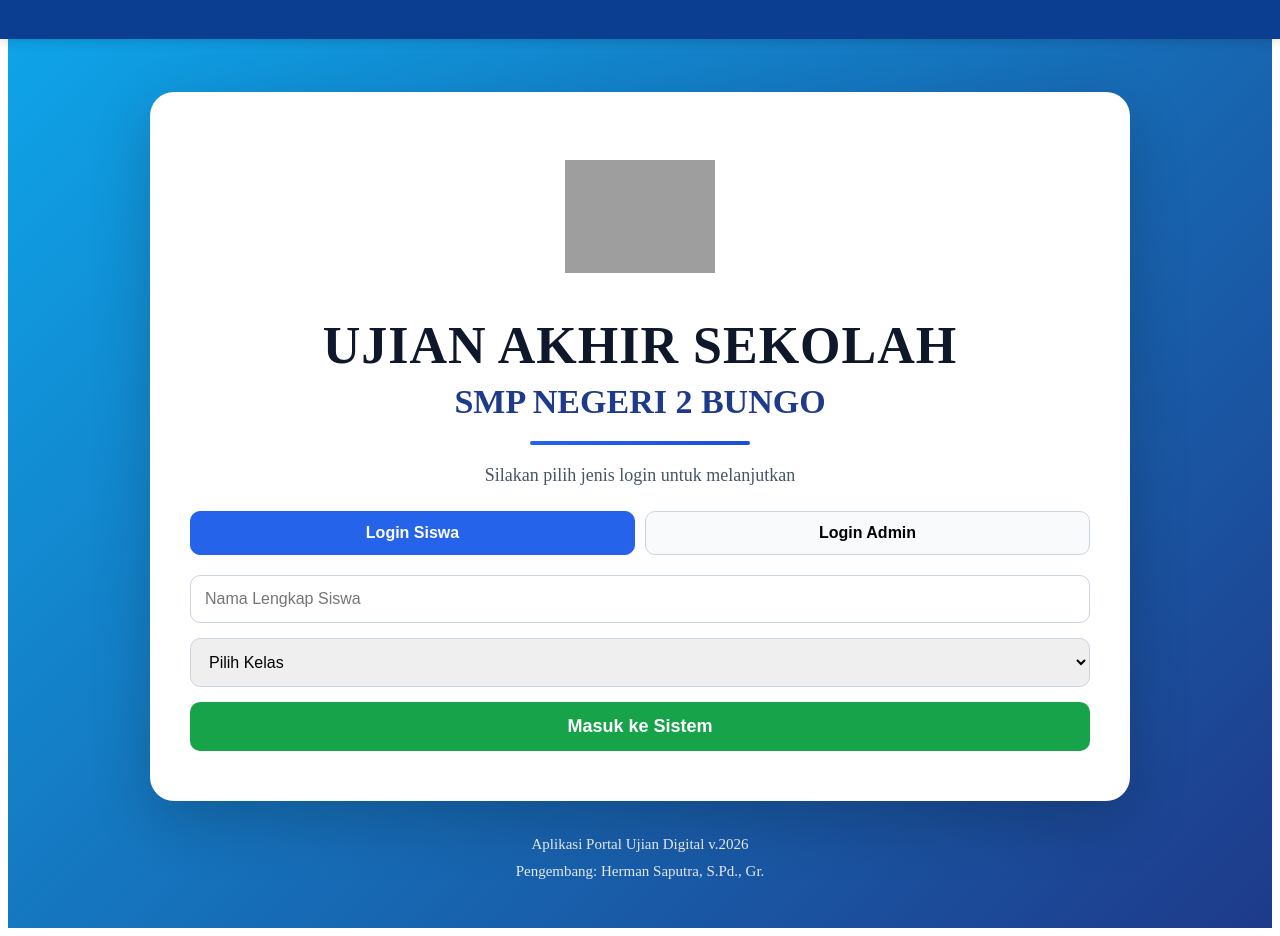
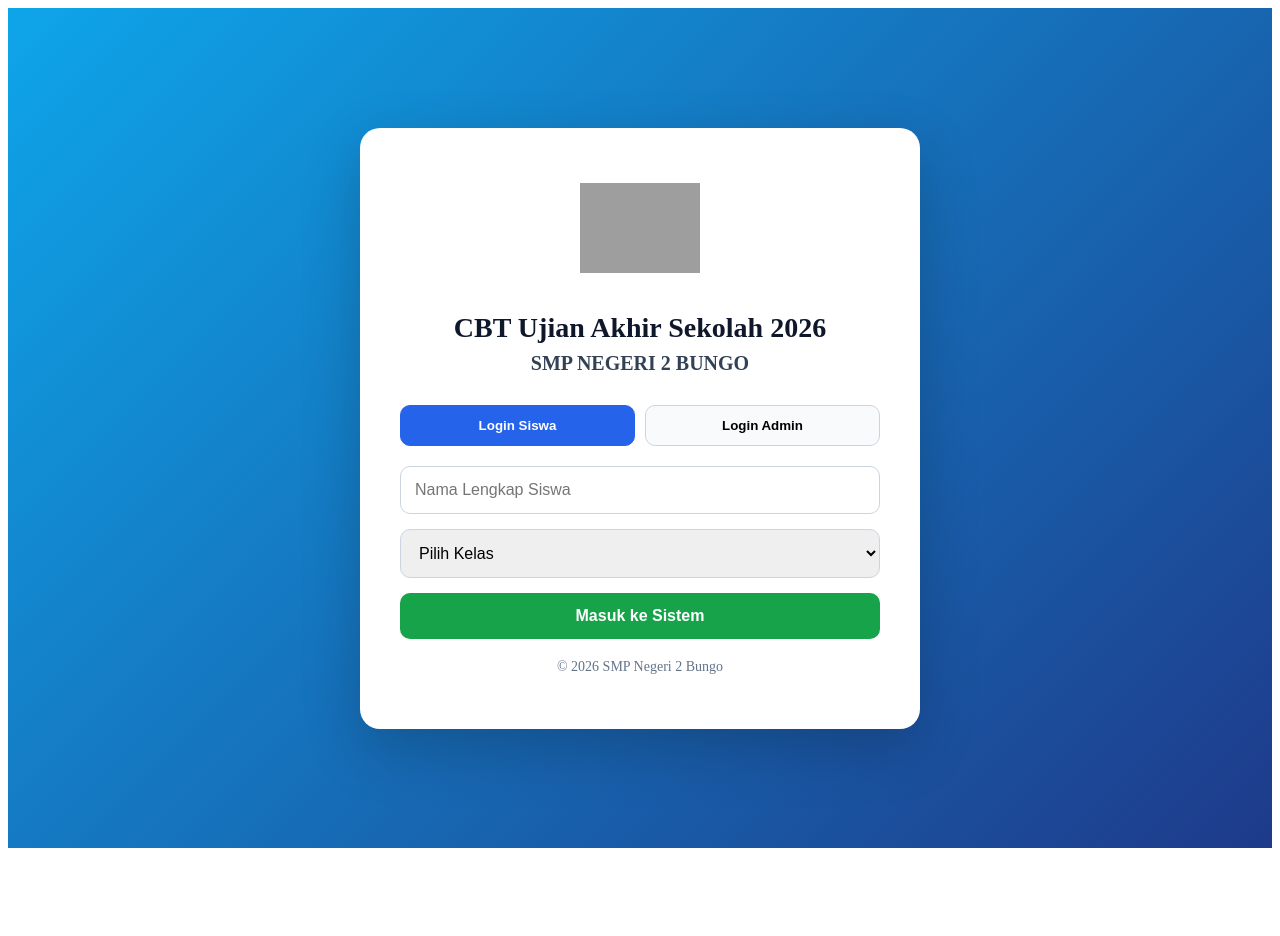
Before and after one commit to shaherman35-collab/UJIAN-AKHIR-SEMESTER-SMP-NEGERI-2-BUNGO, a React (Vite) app: page / in a window 1280 px wide. After the commit the page ends 856 px from the top, so only its background shows below. Built offline with nearby package versions, Linux system fonts and the light colour scheme; grey boxes are pictures that could not be loaded.

Commit message:
Update App.jsx

```diff
--- a/src/App.jsx
+++ b/src/App.jsx
@@ -1,14 +1,13 @@
 // ============================================================================
-// APP.JSX - UJIAN AKHIR SEKOLAH SMP NEGERI 2 BUNGO
+// APP.JSX - CBT SMP NEGERI 2 BUNGO
 // ============================================================================
 // FITUR:
 // ✅ Logo SMP Negeri 2 Bungo
-// ✅ Running Text di bagian atas
 // ✅ Login Admin dan Siswa
 // ✅ Dashboard Admin
 // ✅ Dashboard Siswa
 // ✅ Daftar kelas 7A-7I dan 8A-8I
-// ✅ Watermark pengembang
+// ✅ Tampilan modern dan responsif
 // ============================================================================
 
 import React, { useState } from "react";
@@ -17,24 +16,12 @@ import React, { useState } from "react";
 // KONFIGURASI SEKOLAH
 // ============================================================================
 
-// Simpan logo dengan nama ini di folder /public
+// GANTI DENGAN FILE LOGO DI FOLDER /public/logo-smpn2-bungo.jpg
 const LOGO_SEKOLAH = "/logo-smpn2-bungo.jpg";
 
-// Judul aplikasi
-const NAMA_APLIKASI = "UJIAN AKHIR SEKOLAH";
+const NAMA_SEKOLAH = "SMP NEGERI 2 BUNGO";
+const NAMA_APLIKASI = "CBT Ujian Akhir Sekolah 2026";
 
-// Nama sekolah
-const NAMA_SEKOLAH = "SMP NEGERI 2 BUNGO";
-
-// Running text
-const RUNNING_TEXT =
-  "📢 Portal Ujian Digital SMPN 2 Muara Bungo 2026 - Kejujuran Adalah Karakter Utama - Desain: Herman Saputra, S.Pd., Gr.";
-
-// Watermark
-const WATERMARK_1 = "Aplikasi Portal Ujian Digital v.2026";
-const WATERMARK_2 = "Pengembang: Herman Saputra, S.Pd., Gr.";
-
-// Daftar kelas
 const DAFTAR_KELAS = [
   "7A", "7B", "7C", "7D", "7E", "7F", "7G", "7H", "7I",
   "8A", "8B", "8C", "8D", "8E", "8F", "8G", "8H", "8I"
@@ -57,26 +44,6 @@ export default function App() {
   const [kelasSiswa, setKelasSiswa] = useState("");
   const [pesan, setPesan] = useState("");
   const [userAktif, setUserAktif] = useState(null);
-
-  // Menambahkan animasi marquee sekali saja
-  if (
-    typeof document !== "undefined" &&
-    !document.getElementById("marquee-style")
-  ) {
-    const style = document.createElement("style");
-    style.id = "marquee-style";
-    style.innerHTML = `
-      @keyframes marquee {
-        0% {
-          transform: translateX(100%);
-        }
-        100% {
-          transform: translateX(-100%);
-        }
-      }
-    `;
-    document.head.appendChild(style);
-  }
 
   // ==========================================================================
   // LOGIN
@@ -136,41 +103,17 @@ export default function App() {
   if (halaman === "login") {
     return (
       <div style={styles.container}>
-        {/* RUNNING TEXT */}
-        <div style={styles.marqueeWrapper}>
-          <div style={styles.marquee}>
-            {RUNNING_TEXT}
-          </div>
-        </div>
-
-        {/* KARTU LOGIN */}
         <div style={styles.card}>
-          {/* LOGO SEKOLAH */}
           <img
             src={LOGO_SEKOLAH}
             alt="Logo SMP Negeri 2 Bungo"
             style={styles.logo}
           />
 
-          {/* JUDUL APLIKASI */}
-          <h1 style={styles.title}>
-            {NAMA_APLIKASI}
-          </h1>
+          <h1 style={styles.title}>{NAMA_APLIKASI}</h1>
+          <h2 style={styles.subtitle}>{NAMA_SEKOLAH}</h2>
 
-          {/* NAMA SEKOLAH */}
-          <h2 style={styles.subtitle}>
-            {NAMA_SEKOLAH}
-          </h2>
-
-          {/* GARIS PEMISAH */}
-          <div style={styles.divider}></div>
-
-          {/* DESKRIPSI */}
-          <p style={styles.description}>
-            Silakan pilih jenis login untuk melanjutkan
-          </p>
-
-          {/* TAB LOGIN */}
+          {/* Pilihan Login */}
           <div style={styles.tabContainer}>
             <button
               style={{
@@ -199,7 +142,7 @@ export default function App() {
             </button>
           </div>
 
-          {/* FORM LOGIN SISWA */}
+          {/* Form Login Siswa */}
           {modeLogin === "siswa" && (
             <>
               <input
@@ -225,7 +168,7 @@ export default function App() {
             </>
           )}
 
-          {/* FORM LOGIN ADMIN */}
+          {/* Form Login Admin */}
           {modeLogin === "admin" && (
             <>
               <input
@@ -246,26 +189,22 @@ export default function App() {
             </>
           )}
 
-          {/* PESAN ERROR */}
           {pesan && (
             <div style={styles.error}>
               {pesan}
             </div>
           )}
 
-          {/* TOMBOL LOGIN */}
           <button
             onClick={handleLogin}
             style={styles.loginButton}
           >
             Masuk ke Sistem
           </button>
-        </div>
 
-        {/* WATERMARK */}
-        <div style={styles.watermark}>
-          <div>{WATERMARK_1}</div>
-          <div>{WATERMARK_2}</div>
+          <p style={styles.footer}>
+            © 2026 SMP Negeri 2 Bungo
+          </p>
         </div>
       </div>
     );
@@ -306,7 +245,8 @@ export default function App() {
         <main style={styles.main}>
           <h3>Selamat Datang, Administrator</h3>
           <p>
-            Kelola ujian, siswa, kelas, dan soal melalui dashboard ini.
+            Kelola ujian, siswa, kelas, dan soal
+            melalui dashboard ini.
           </p>
 
           <div style={styles.grid}>
@@ -373,7 +313,9 @@ export default function App() {
         </header>
 
         <main style={styles.main}>
-          <h3>Selamat Datang, {userAktif?.nama}</h3>
+          <h3>
+            Selamat Datang, {userAktif?.nama}
+          </h3>
 
           <p>
             Kelas: <strong>{userAktif?.kelas}</strong>
@@ -427,79 +369,39 @@ const styles = {
     minHeight: "100vh",
     background: "linear-gradient(135deg, #0ea5e9, #1e3a8a)",
     display: "flex",
-    flexDirection: "column",
     justifyContent: "center",
     alignItems: "center",
-    padding: "80px 20px 40px"
+    padding: "20px"
   },
 
   card: {
     width: "100%",
-    maxWidth: "900px",
+    maxWidth: "480px",
     background: "#ffffff",
-    borderRadius: "24px",
-    padding: "50px 40px",
+    borderRadius: "20px",
+    padding: "40px",
     boxShadow: "0 20px 60px rgba(0,0,0,0.2)",
     textAlign: "center"
   },
 
   logo: {
-    width: "150px",
-    height: "150px",
+    width: "120px",
+    height: "120px",
     objectFit: "contain",
     marginBottom: "20px"
   },
 
   title: {
     margin: 0,
-    fontSize: "52px",
-    fontWeight: "800",
-    color: "#0f172a",
-    letterSpacing: "1px"
+    fontSize: "28px",
+    color: "#0f172a"
   },
 
   subtitle: {
     marginTop: "8px",
-    marginBottom: "20px",
-    fontSize: "34px",
-    fontWeight: "700",
-    color: "#1e3a8a"
-  },
-
-  divider: {
-    width: "220px",
-    height: "4px",
-    background: "linear-gradient(90deg, #2563eb, #1d4ed8)",
-    margin: "0 auto 20px auto",
-    borderRadius: "999px"
-  },
-
-  description: {
-    color: "#475569",
-    marginBottom: "25px",
-    fontSize: "18px"
-  },
-
-  marqueeWrapper: {
-    position: "fixed",
-    top: 0,
-    left: 0,
-    width: "100%",
-    background: "#0b3d91",
-    color: "#ffffff",
-    padding: "10px 0",
-    overflow: "hidden",
-    zIndex: 1000,
-    fontWeight: "bold",
-    fontSize: "16px",
-    boxShadow: "0 2px 10px rgba(0,0,0,0.15)"
-  },
-
-  marquee: {
-    whiteSpace: "nowrap",
-    display: "inline-block",
-    paddingLeft: "100%",
-    animation: "marquee 25s linear infinite"
+    marginBottom: "30px",
+    fontSize: "20px",
+    color: "#334155"
   },
 
   tabContainer: {
@@ -515,8 +417,7 @@ const styles = {
     border: "1px solid #cbd5e1",
     background: "#f8fafc",
     cursor: "pointer",
-    fontWeight: "bold",
-    fontSize: "16px"
+    fontWeight: "bold"
   },
 
   tabActive: {
@@ -542,7 +443,7 @@ const styles = {
     borderRadius: "10px",
     background: "#16a34a",
     color: "#ffffff",
-    fontSize: "18px",
+    fontSize: "16px",
     fontWeight: "bold",
     cursor: "pointer"
   },
@@ -555,13 +456,10 @@ const styles = {
     marginBottom: "15px"
   },
 
-  watermark: {
-    marginTop: "30px",
-    textAlign: "center",
-    color: "#e2e8f0",
-    fontSize: "15px",
-    lineHeight: "1.8",
-    fontWeight: "500"
+  footer: {
+    marginTop: "20px",
+    fontSize: "14px",
+    color: "#64748b"
   },
 
   dashboard: {
```
